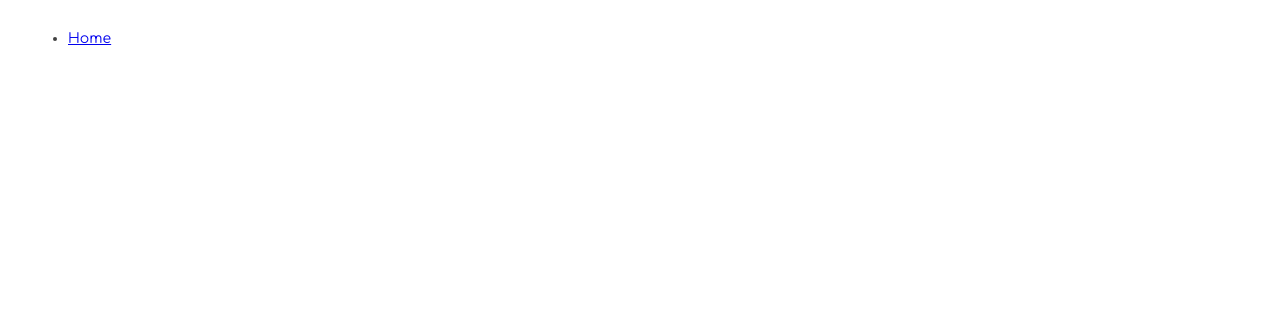
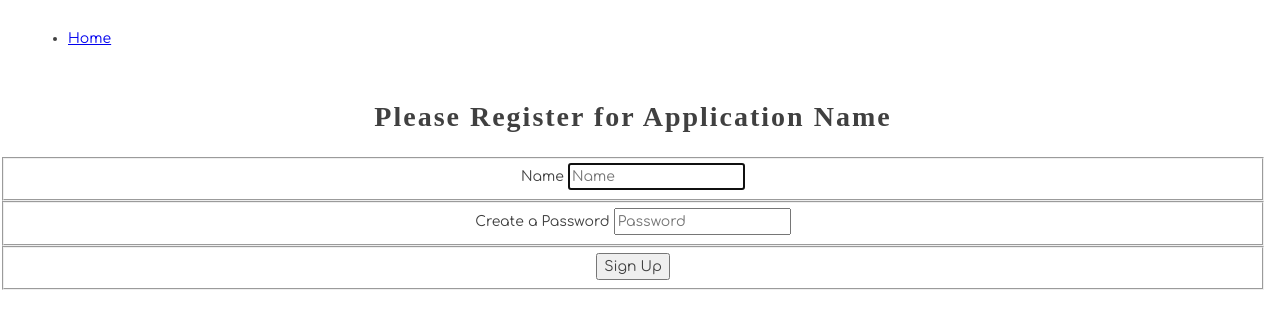
Before and after one commit to Houston-Smith/HoutonSmith-Capstone, a React (Create React App) app: page /register in a window 1280 px wide. Before the commit this address had no page. Shown: the top 328 px of the page. Built offline with nearby package versions, Linux system fonts and the light colour scheme; a web font is replaced by a local one.

Commit message:
Registration

```diff
--- a/src/components/ApplicationViews.js
+++ b/src/components/ApplicationViews.js
@@ -2,6 +2,7 @@ import React from "react"
 import { Routes, Route, Outlet, Navigate } from "react-router-dom"
 import { Home } from "./home/Home"
 import { Login } from "./auth/Login"
+import { Register } from "./auth/Register"
 
 export const ApplicationViews = ({setAuthUser, isAuthenticated, setIsAuthenticated}) => {
   const PrivateOutlet = () => {
@@ -20,6 +21,7 @@ export const ApplicationViews = ({setAuthUser, isAuthenticated, setIsAuthenticat
       <Route path="/home" element={<Home/>}/>
       </Route>
       <Route path="/login" element={<Login setAuthUser={setAuthUser}/> }/>
+      <Route path="/register" element={<Register/> }/>
     </Routes>
     </>
   )
--- a/src/components/auth/Login.js
+++ b/src/components/auth/Login.js
@@ -68,9 +68,9 @@ export const Login = ({setAuthUser}) => {
 					</fieldset>
 				</form>
 			</section>
-			{/* <section className="link--register">
+			<section className="link--register">
 				<Link to="/register">Register for an account</Link>
-			</section> */}
+			</section>
 		</main>
 	);
 };
--- a/src/components/auth/Register.js
+++ b/src/components/auth/Register.js
@@ -0,0 +1,108 @@
+import React, { useState } from "react";
+import { useNavigate } from "react-router-dom";
+
+import "./Login.css";
+
+export const Register = () => {
+	const [registerUser, setRegisterUser] = useState({
+		name: "",
+		password: "",
+	});
+	const [conflictDialog, setConflictDialog] = useState(false);
+
+	const navigate = useNavigate();
+
+	const handleInputChange = (event) => {
+		const newUser = { ...registerUser };
+		newUser[event.target.id] = event.target.value;
+		setRegisterUser(newUser);
+	};
+
+	const existingUserCheck = () => {
+		// If your json-server URL is different, please change it below!
+		return fetch(`http://localhost:8088/managers?password=${registerUser.password}`)
+			.then((res) => res.json())
+			.then((user) => !!user.length);
+	};
+
+	const handleRegister = (e) => {
+		e.preventDefault();
+
+		existingUserCheck().then((userExists) => {
+			if (!userExists) {
+				// If your json-server URL is different, please change it below!
+				fetch("http://localhost:8088/managers", {
+					method: "POST",
+					headers: {
+						"Content-Type": "application/json",
+					},
+					body: JSON.stringify({
+						name: registerUser.name,
+						password: registerUser.password,
+					}),
+				})
+					.then((res) => res.json())
+					.then((createdUser) => {
+						if (createdUser.hasOwnProperty("id")) {
+							// The user id is saved under the key nutshell_user in session Storage. Change below if needed!
+							sessionStorage.setItem("nutshell_user", createdUser.id);
+							navigate("/");
+						}
+					});
+			} else {
+				setConflictDialog(true);
+			}
+		});
+	};
+
+	return (
+		<main style={{ textAlign: "center" }}>
+			<dialog className="dialog dialog--password" open={conflictDialog}>
+				<div>Account with that password already exists</div>
+				<button
+					className="button--close"
+					onClick={(e) => setConflictDialog(false)}
+				>
+					Close
+				</button>
+			</dialog>
+
+			<form className="form--login" onSubmit={handleRegister}>
+				<h1 className="h3 mb-3 font-weight-normal">
+					Please Register for Application Name
+				</h1>
+				<fieldset>
+					<label htmlFor="name"> Name </label>
+					<input
+						type="text"
+						name="name"
+						id="name"
+						className="form-control"
+						placeholder="Name"
+						required
+						autoFocus
+						value={registerUser.name}
+						onChange={handleInputChange}
+					/>
+				</fieldset>
+
+				<fieldset>
+					<label htmlFor="inputPassword"> Create a Password </label>
+					<input
+						type="password"
+						name="password"
+						id="password"
+						className="form-control"
+						placeholder="Password"
+						required
+						value={registerUser.password}
+						onChange={handleInputChange}
+					/>
+				</fieldset>
+				<fieldset>
+					<button type="submit"> Sign Up </button>
+				</fieldset>
+			</form>
+		</main>
+	);
+};
```
Also changed, not shown: api/database.json (+10 -0 lines).
